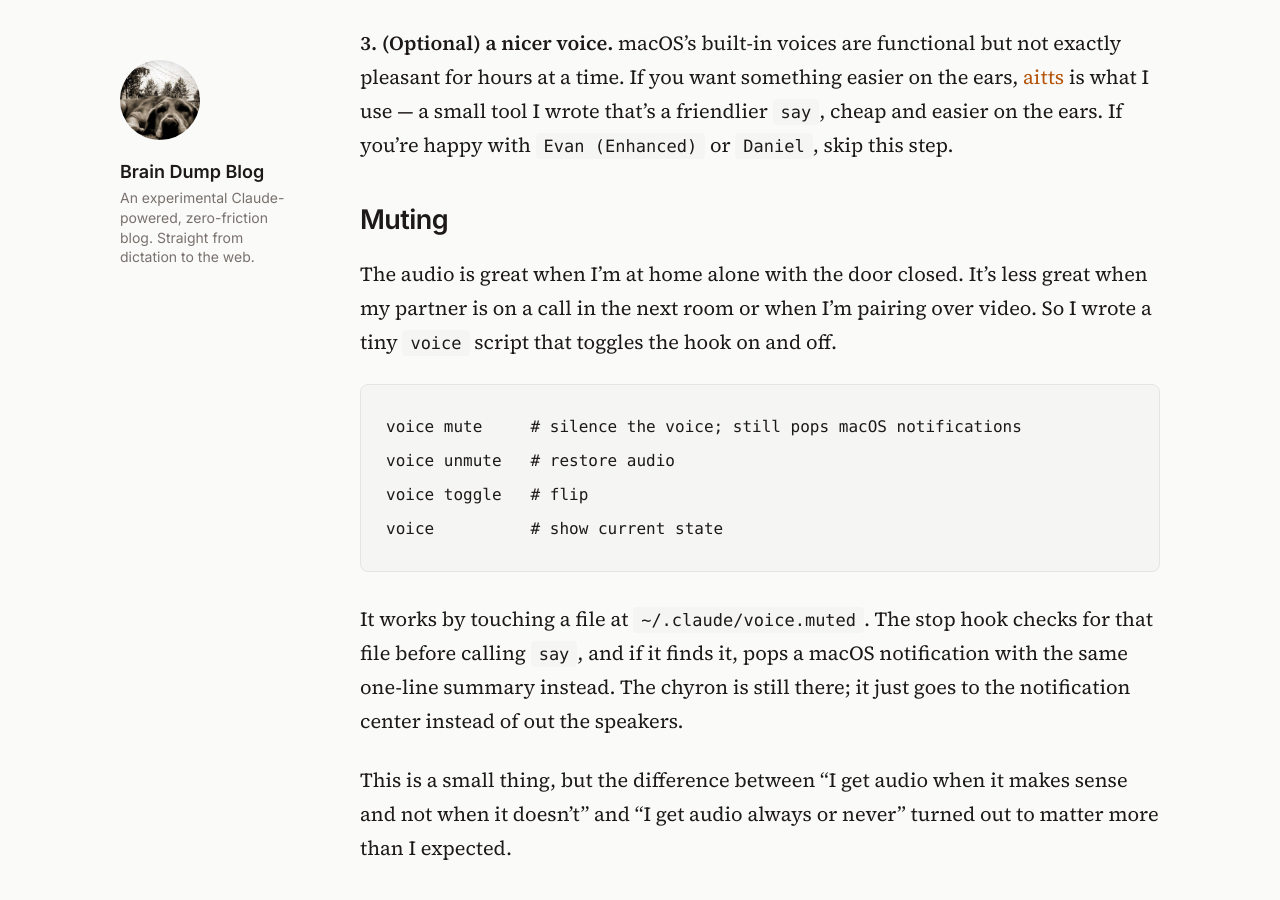
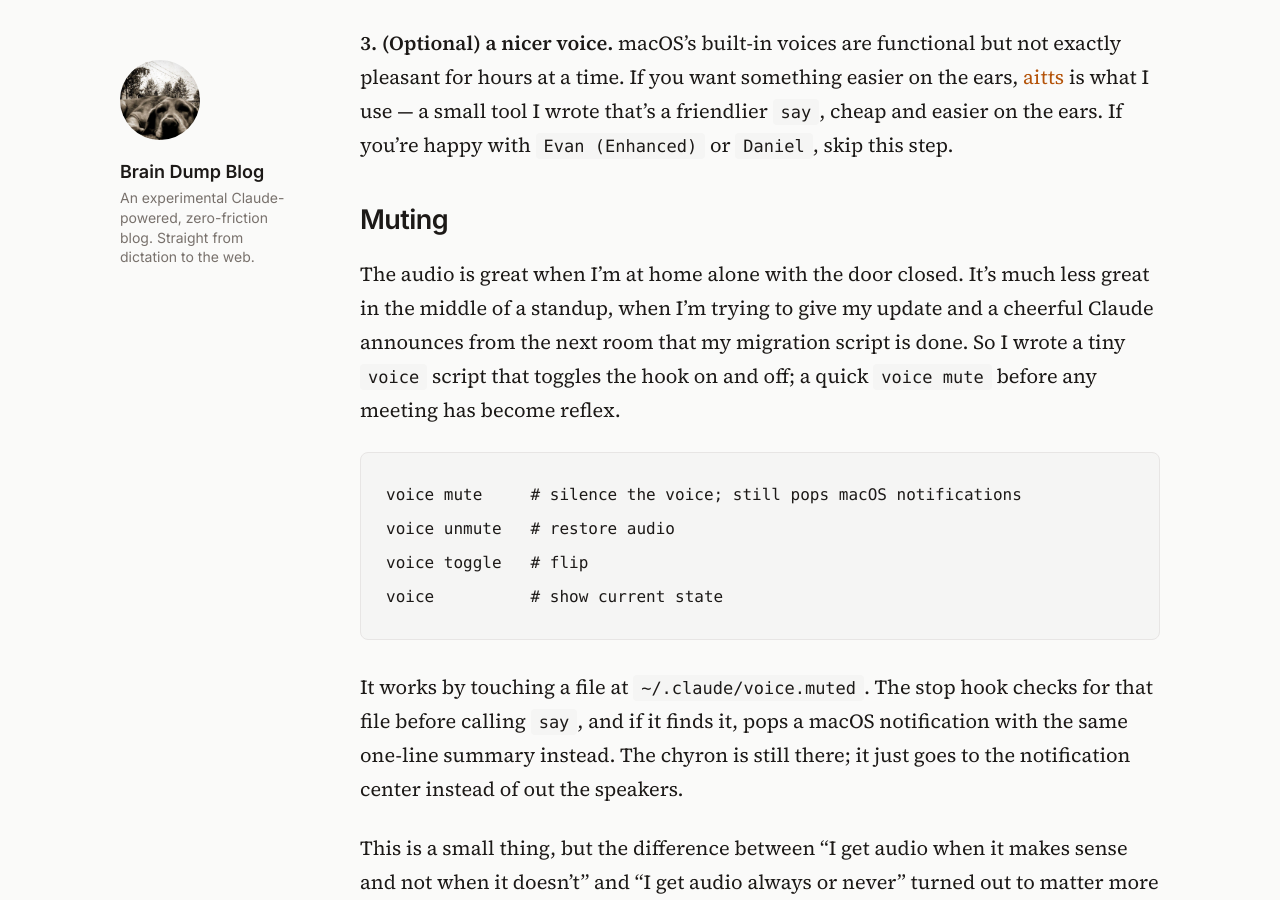
Before and after one commit to orlenko/blog, a Jekyll site: the page built from _posts/2026-06-16-claude-tells-me-from-the-next-room.md, in a window 1280 px wide and 900 px high, scrolled down 2312 px. Built offline with Jekyll 4.4.1, drawn with Linux system fonts in a browser that asks for light colours.

Commit message:
Sharper standup-meeting example for muting

````diff
--- a/_posts/2026-06-16-claude-tells-me-from-the-next-room.md
+++ b/_posts/2026-06-16-claude-tells-me-from-the-next-room.md
@@ -26,7 +26,7 @@ It also explains when to *skip* the audio (sub-agents, scripted runs, anywhere a
 
 ## Muting
 
-The audio is great when I'm at home alone with the door closed. It's less great when my partner is on a call in the next room or when I'm pairing over video. So I wrote a tiny `voice` script that toggles the hook on and off.
+The audio is great when I'm at home alone with the door closed. It's much less great in the middle of a standup, when I'm trying to give my update and a cheerful Claude announces from the next room that my migration script is done. So I wrote a tiny `voice` script that toggles the hook on and off; a quick `voice mute` before any meeting has become reflex.
 
 ```bash
 voice mute     # silence the voice; still pops macOS notifications
````
